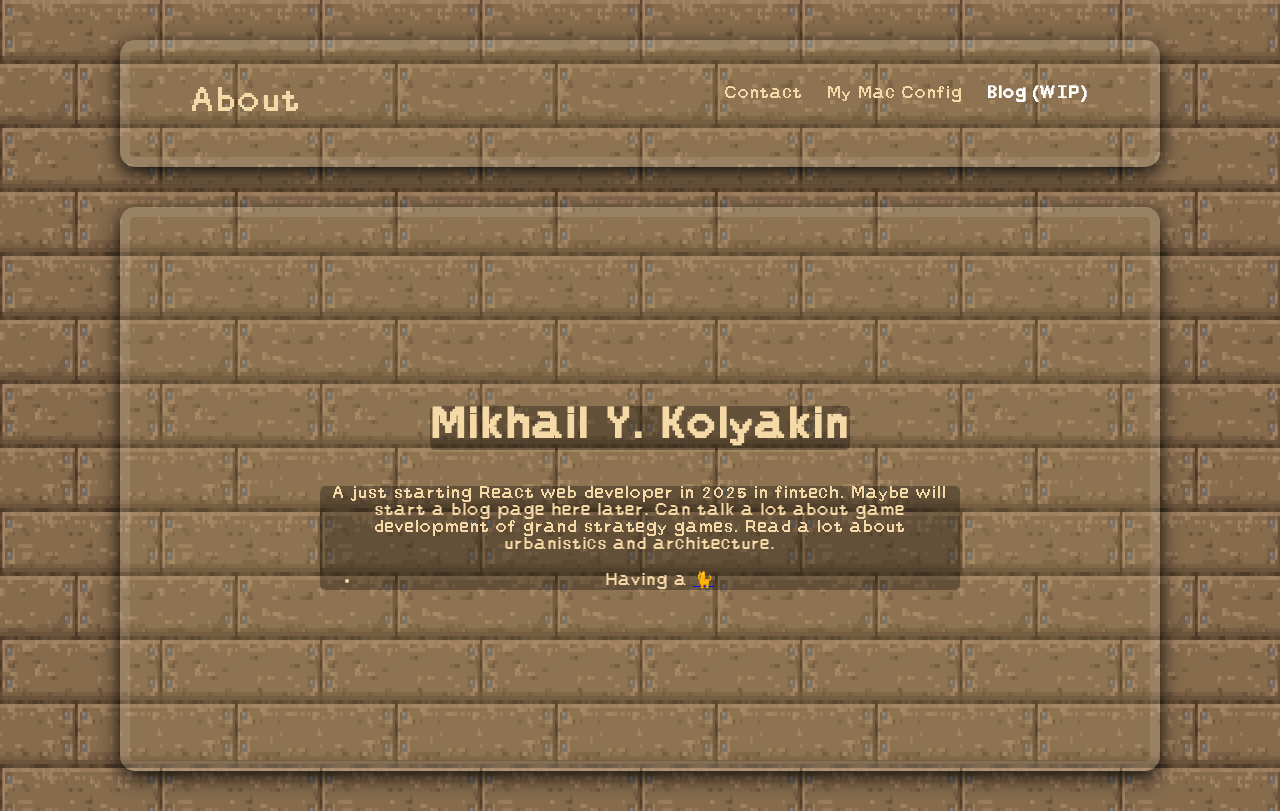
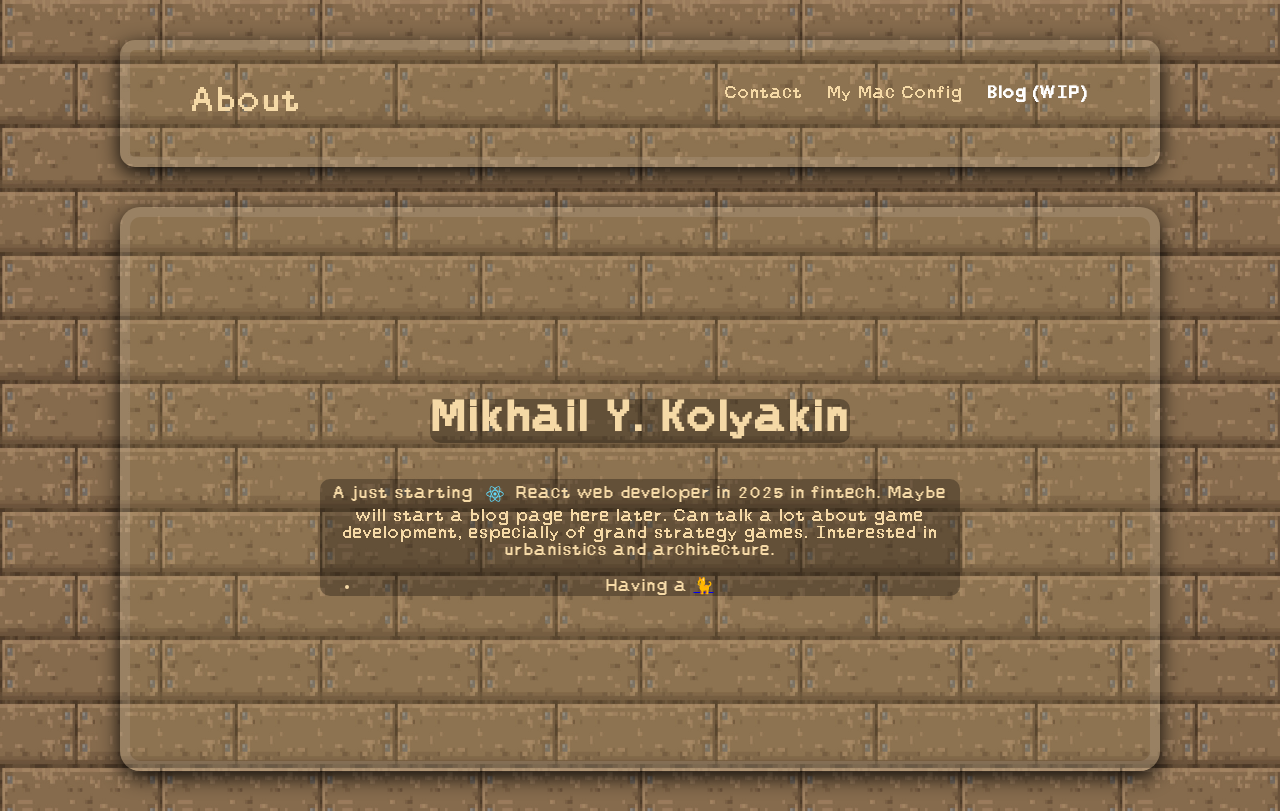
Before and after one commit to boykin345/Website, a React (Create React App) app: page /about in a window 1280 px wide. Built offline with nearby package versions, Linux system fonts and the light colour scheme; a web font is replaced by a local one.

Commit message:
Enhance Navbar and About page styling: update active link styles, improve About text with logo, and adjust border radius for better aesthetics.

```diff
--- a/src/App.css
+++ b/src/App.css
@@ -137,6 +137,18 @@ h1, h2, h3 {
   border-radius: 5px;
 }
 
+.nav a.active {
+  border-bottom: 2px solid #F5D9A6;
+    background-color: rgba(0, 0, 0, 0.3);
+  border-radius: 5px;
+  font-size: 2rem;
+}
+
+.nav a:hover {
+  background-color: rgba(0, 0, 0, 0.3);
+  border-radius: 5px;
+}
+
 
 .nav h1 {
   font-size: 1.0rem;
@@ -183,7 +195,7 @@ h1, h2, h3 {
   text-align: center;
   font-family: Pixelscapes;
   color: #F5D9A6;
-  border-radius: 15px;
+  border-radius: 20px;
   box-shadow: 0 6px 20px rgba(0, 0, 0, 0.9);
   border: 10px solid rgba(255, 255, 255, 0.1);
   animation: fadeInUp 1s ease-out forwards;
@@ -229,7 +241,15 @@ h1, h2, h3 {
 .about-text {
   max-width: 50vw;
   background-color: rgba(0, 0, 0, 0.3);
-  border-radius: 5px;
+  border-radius: 10px;
+}
+
+.About {
+  font-size: 2rem;
+  color: #F5D9A6;
+  text-decoration: none;
+  font-weight: bold;
+  transition: color 0.3s ease;
 }
 
 .navbar-container {
--- a/src/components/Navbar.js
+++ b/src/components/Navbar.js
@@ -6,7 +6,10 @@ export default function Navbar() {
 
   return (
     <nav className="nav">
-      <a href="/About" className="about">
+      <a
+        href="/About"
+        className={currentPath === "/About" ? "active" : "About"}
+      >
         About
       </a>
       <ul>
--- a/src/pages/About.js
+++ b/src/pages/About.js
@@ -1,6 +1,7 @@
 import "../App.css";
 import Navbar from "../components/Navbar";
 import Coshka from "../assets/coshka.jpeg";
+import Logo from "../assets/logo.svg";
 
 function About() {
   return (
@@ -15,10 +16,15 @@ function About() {
         <h1 className="about-text">Mikhail Y. Kolyakin</h1>
         <div>
           <p className="about-text">
-            A just starting React web developer in 2025 in fintech. Maybe will
-            start a blog page here later. Can talk a lot about game development
-            of grand strategy games. Read a lot about urbanistics and
-            architecture.
+            A just starting{" "}
+            <img
+              src={Logo}
+              alt="Logo"
+              style={{ width: "30px", height: "30px", verticalAlign: "middle" }}
+            />{" "}
+            React web developer in 2025 in fintech. Maybe will start a blog page
+            here later. Can talk a lot about game development, especially of
+            grand strategy games. Interested in urbanistics and architecture.
             <ul>
               <li>
                 Having a <a href={Coshka}>🐈</a>
```
